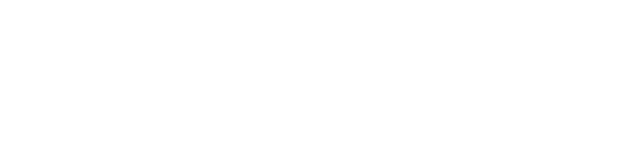
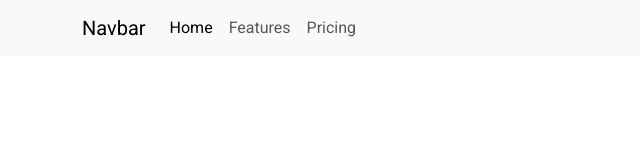
Before and after one commit to artemkorolov/template-test, a plain HTML site: page index.html in a window 1280 px wide. Shown: the whole page, without its empty margins (0-640 px from the left). Drawn offline with nearby package versions, Linux system fonts and the light colour scheme.

Commit message:
add files

```diff
--- /dev/null
+++ b/assets/scss/main.scss
@@ -0,0 +1,3 @@
+header {
+	font-family: "Roboto", sans-serif;
+}
--- a/index.html
+++ b/index.html
@@ -1,12 +1,70 @@
-<!DOCTYPE html>
+<!doctype html>
 <html lang="en">
+
 <head>
-	<meta charset="UTF-8">
-	<meta http-equiv="X-UA-Compatible" content="IE=edge">
-	<meta name="viewport" content="width=device-width, initial-scale=1.0">
-	<title>Document</title>
+	<!-- Required meta tags -->
+	<meta charset="utf-8">
+	<meta name="viewport" content="width=device-width, initial-scale=1">
+	<meta name="description" content="Website">
+	<meta name="keywords" content="bootstrap template">
+
+	<title>Bootstrap SCSS</title>
+
+	<!-- Favicons -->
+	<link href="assets/img/favicon.png" rel="icon">
+	<link href="assets/img/apple-touch-icon.png" rel="apple-touch-icon">
+
+	<!-- Google Fonts -->
+	<link rel="preconnect" href="https://fonts.googleapis.com">
+	<link rel="preconnect" href="https://fonts.gstatic.com" crossorigin>
+	<link href="https://fonts.googleapis.com/css2?family=Roboto:wght@300;400;500;700&display=swap" rel="stylesheet">
+
+	<!-- Vendor CSS Files -->
+	<link href="assets/vendor/bootstrap/bootstrap.min.css" rel="stylesheet">
+
+	<!-- Template Main CSS File -->
+	<link href="assets/css/main.css" rel="stylesheet">
+
 </head>
+
 <body>
 
+	<!-- ======= Header ======= -->
+	<header>
+		<nav class="navbar navbar-expand-lg bg-body-tertiary">
+			<div class="container">
+				<a class="navbar-brand" href="#">Navbar</a>
+				<button class="navbar-toggler" type="button" data-bs-toggle="collapse" data-bs-target="#navbarNav"
+					aria-controls="navbarNav" aria-expanded="false" aria-label="Toggle navigation">
+					<span class="navbar-toggler-icon"></span>
+				</button>
+				<div class="collapse navbar-collapse" id="navbarNav">
+					<ul class="navbar-nav">
+						<li class="nav-item">
+							<a class="nav-link active" aria-current="page" href="#">Home</a>
+						</li>
+						<li class="nav-item">
+							<a class="nav-link" href="#">Features</a>
+						</li>
+						<li class="nav-item">
+							<a class="nav-link" href="#">Pricing</a>
+						</li>
+					</ul>
+				</div>
+			</div>
+		</nav>
+	</header>
+	<!-- End Header -->
+
+
+
+
+
+	<!-- Vendor JS Files -->
+	<script src="assets//vendor/bootstrap/bootstrap.bundle.min.js"></script>
+
+	<!-- Template Main JS File -->
+	<script src="assets/js/main.js"></script>
 </body>
+
 </html>
```
Also changed, not shown: assets/css/main.css (added), assets/img/apple-touch-icon.png (added), assets/img/favicon.png (added), assets/js/main.js (added), assets/vendor/bootstrap/bootstrap.bundle.min.js (added), assets/vendor/bootstrap/bootstrap.min.css (added), 1 other file.
